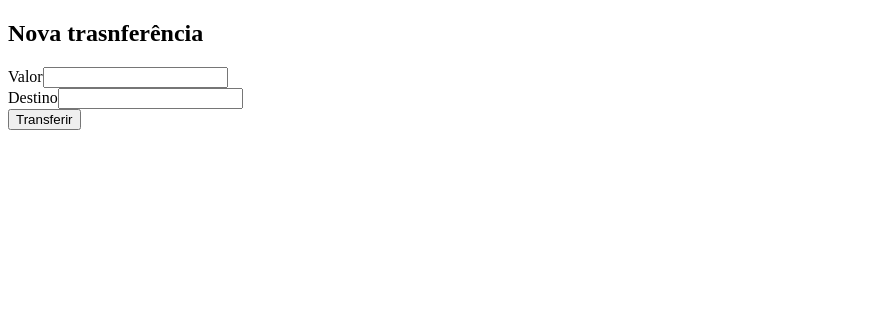
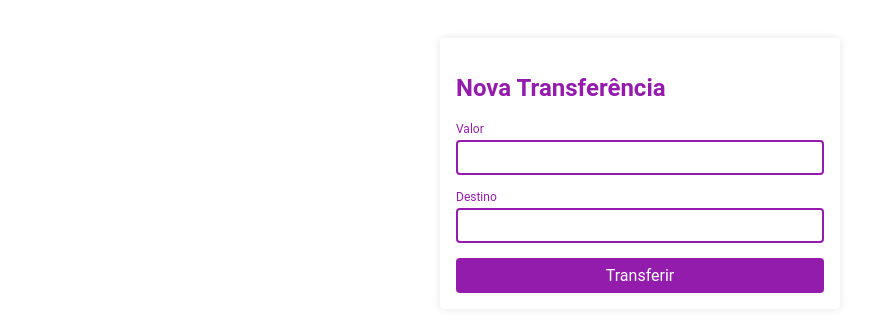
Before and after one commit to robertabononi/bytebank, an Angular app: page / in a window 1280 px wide. Shown: the top 332 px of the page, without its empty margins (0-879 px from the left). Built offline with nearby package versions, Linux system fonts and the light colour scheme.

Commit message:
style: config root style and NewTransferComponent

```diff
--- a/src/app/new-transfer/new-transfer.component.html
+++ b/src/app/new-transfer/new-transfer.component.html
@@ -1,14 +1,18 @@
-<form>
-  <h2>Nova trasnferência</h2>
+<section class="container">
+  <form class="formulario">
+    <h2 class="formulario__titulo">Nova transferência</h2>
 
-  <div>
-    <label for="value">Valor</label>
-    <input type="text" name="value" id="value">
-  </div>
-  <div>
-    <label for="recipient">Destino</label>
-    <input type="text" name="recipient" id="recipient">
-  </div>
+    <div class="form-field">
+      <label class="form-field__label" for="value">Valor</label>
+      <input class="form-field__input" type="text" name="value" id="value">
+    </div>
+    <div class="form-field">
+      <label class="form-field__label" for="recipient">Destino</label>
+      <input class="form-field__input" type="text" name="recipient" id="recipient">
+    </div>
 
-  <button>Transferir</button>
-</form>
+    <div class="botao-wrapper">
+      <button class="botao">Transferir</button>
+    </div>
+  </form>
+</section>
--- a/src/app/new-transfer/new-transfer.component.scss
+++ b/src/app/new-transfer/new-transfer.component.scss
@@ -0,0 +1,59 @@
+.formulario {
+  background-color: white;
+  padding: 16px;
+  border-radius: 4px;
+  box-shadow: 0 0 8px rgba(0, 0, 0, 0.1);
+  &__titulo {
+    text-transform: capitalize;
+    color: var(--primary);
+  }
+}
+
+.form-field {
+  width: 100%;
+  margin-top: 15px;
+  margin-bottom: 15px;
+  display: flex;
+  flex-direction: column;
+  color: var(--primary);
+
+  &__label {
+    color: inherit;
+    margin-bottom: 4px;
+    font-size: 12px;
+  }
+
+  &__input {
+    padding: 8px;
+    border-radius: 4px;
+    color: inherit;
+    border: 2px solid;
+    outline: none;
+  }
+}
+
+.botao-wrapper {
+  display: flex;
+}
+
+.botao {
+  background-color: var(--primary);
+  color: white;
+  display: block;
+  flex: 1;
+  border: none;
+  border-radius: 4px;
+  font-size: 16px;
+  padding: 0.5em;
+  cursor: pointer;
+  transition: opacity 0.2s;
+
+  &--cancelar {
+    background-color: var(--secondary);
+    margin-left: 20px;
+  }
+
+  &:hover {
+    opacity: 0.8;
+  }
+}
--- a/src/styles.scss
+++ b/src/styles.scss
@@ -1 +1,17 @@
-/* You can add global styles to this file, and also import other style files */
+:root {
+  --primary: #941CAC;
+  --secondary: #132A13;
+  --padding: 15px;
+  --cinza : #405040;
+  --cinza-claro: #dedede;
+}
+
+* {
+  font-family: "Roboto", sans-serif;
+}
+
+.container {
+  max-width: 400px;
+  padding: 30px;
+  margin: 0 auto;
+}
```
